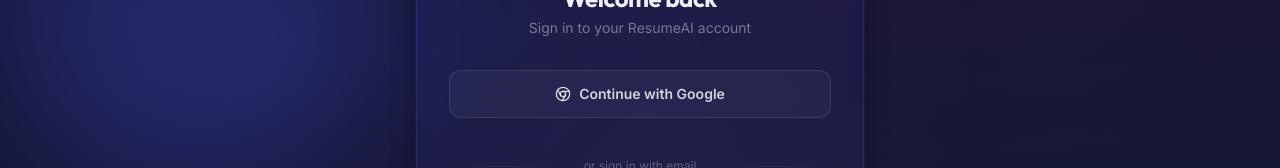
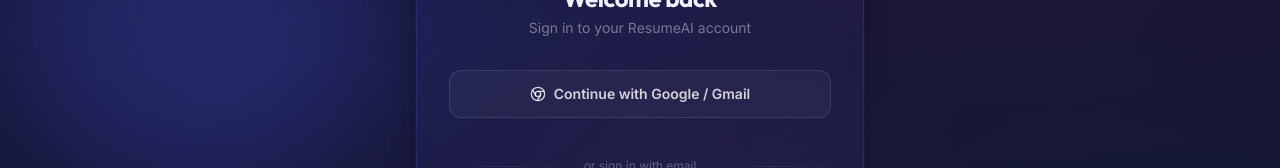
Before and after one commit to yash63138-oss/ai-resume, a Next.js app: page /login in a window 1280 px wide. Shown: the part 183-351 px from the top of the page. Built offline with nearby package versions, Linux system fonts and the light colour scheme; no server answers.

Commit message:
feat: update Google/Gmail button label

```diff
--- a/src/app/(auth)/login/page.tsx
+++ b/src/app/(auth)/login/page.tsx
@@ -96,7 +96,7 @@
               ) : (
                 <Chrome className="w-4 h-4" />
               )}
-              Continue with Google
+              Continue with Google / Gmail
             </button>
           </div>
 
--- a/src/app/(auth)/register/page.tsx
+++ b/src/app/(auth)/register/page.tsx
@@ -121,7 +121,7 @@
               className="btn-secondary w-full justify-center"
             >
               {oauthLoading === 'google' ? <Loader2 className="w-4 h-4 animate-spin" /> : <Chrome className="w-4 h-4" />}
-              Continue with Google
+              Continue with Google / Gmail
             </button>
           </div>
 
```
